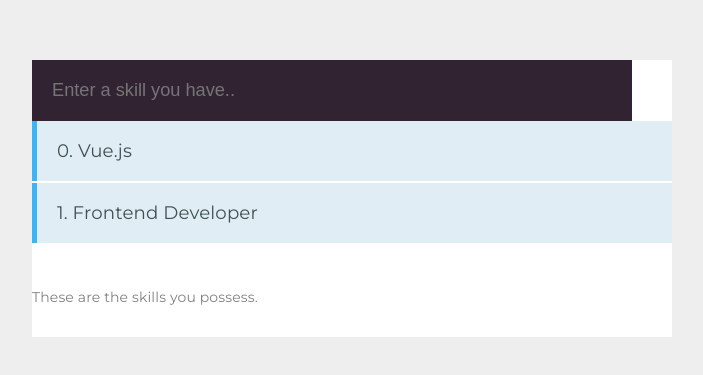
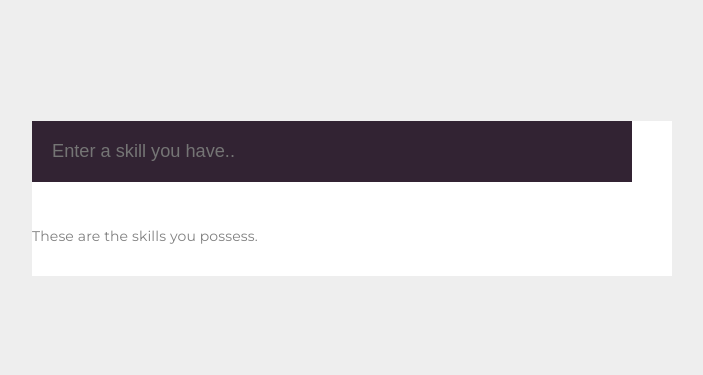
Before and after one commit to BrentBauman86/vue-test, a Vue app: page / in a window 1280 px wide. Shown: the part 195-570 px from the top of the page, without its empty margins (288-991 px from the left). Built offline with nearby package versions, Linux system fonts and the light colour scheme.

Commit message:
build character length validation

```diff
--- a/src/components/Skills.vue
+++ b/src/components/Skills.vue
@@ -3,7 +3,7 @@
     <div class="holder">
       <link rel="stylesheet" href="//fonts.googleapis.com/css?family=Roboto:300,400,500,700,400italic|Material+Icons">
       <form @submit.prevent="addSkill">
-        <input type="text" placeholder="Enter a skill you have.." v-model="skill" v-validate="'min:5'" name="skill">
+        <input type="text" placeholder="Enter a skill you have.." v-model="skill" v-validate="'min:3'" name="skill">
         <p class="alert" v-if="errors.has('skill')">{{errors.first('skill') }}</p>
       </form>
 
@@ -23,15 +23,21 @@
    return {
     skill: "",
     skills: [
-      {"skill": "Vue.js"},
-      {"skill": "Frontend Developer"},
+      // {"skill": "Vue.js"},
+      // {"skill": "Frontend Developer"},
     ]
     }
   },
   methods: {
     addSkill() {
-      this.skills.push({skill: this.skill})
-      this.skill=  "";
+      this.$validator.validateAll().then((result) => {
+        if (result) {
+          this.skills.push({skill: this.skill})
+          this.skill = "";
+        } else {
+          console.log('Not valid');
+        }
+      })
     }
   }
 }
@@ -77,4 +83,12 @@
   color: #687f7f;
 }
 
+.alert {
+  background: #fdf2ce;
+  font-weight: bold;
+  display: inline-block;
+  padding: 5px;
+  margin-top: -20px;
+}
+
 </style>
```
